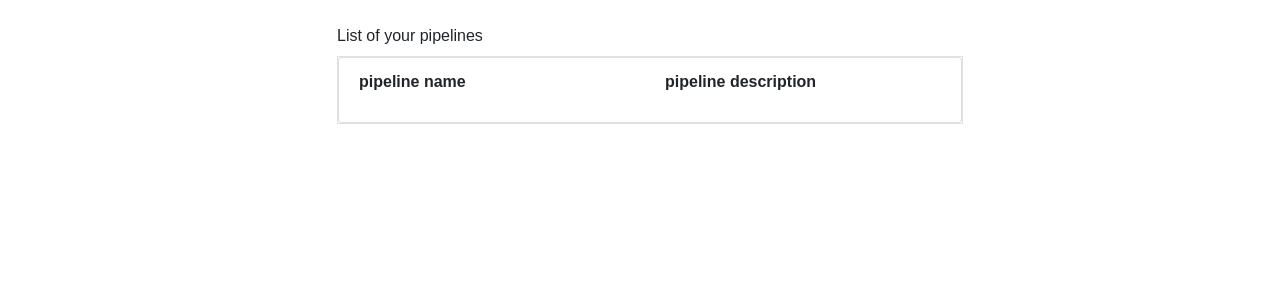
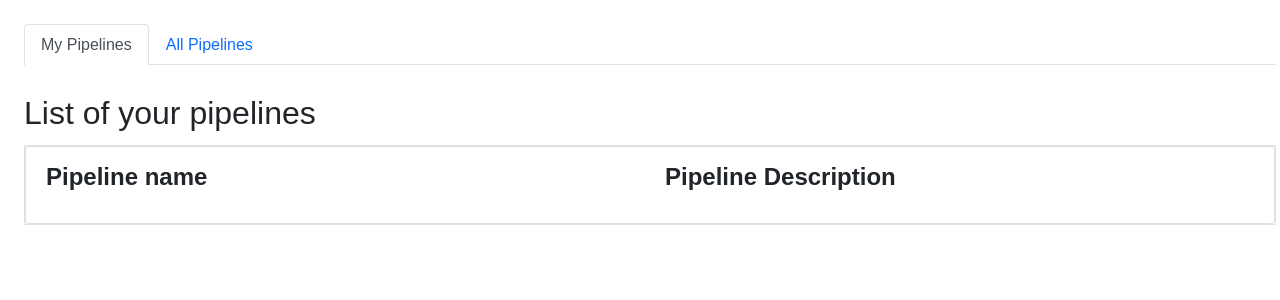
Before and after one commit to rohitkatlaa/dataline, a Django app: page /pipelines/ in a window 1280 px wide. Shown: the part 56-356 px from the top of the page. Run offline with Django 4.2, Linux system fonts and the light colour scheme; the visitor is signed in with stand-in values (Sample User, id 1); data that the repository does not hold is empty; some libraries are stand-ins or nearby versions; some web fonts are replaced.

Commit message:
adding public pipelines

```diff
--- a/pipelines/views.py
+++ b/pipelines/views.py
@@ -21,9 +21,11 @@ def home_view(request):
 
 @login_required
 def pipelines_view(request):
-  pipeline_objs = Pipeline.objects.filter(user__pk=request.user.id)
+  all_pipeline_objs = Pipeline.objects.all()
+  my_pipeline_objs = Pipeline.objects.filter(user__pk=request.user.id)
   context = {
-    "pipeline_objs": pipeline_objs,
+    "all_pipeline_objs": all_pipeline_objs,
+    "my_pipeline_objs": my_pipeline_objs,
     "user": request.user
   }
 
@@ -32,9 +34,10 @@ def pipelines_view(request):
 
 @login_required
 def pipeline_detail_view(request, id=None):
-  pipeline_obj = get_object_or_404(Pipeline, id=id, user=request.user)
+  pipeline_obj = get_object_or_404(Pipeline, id=id)
   context = {
-    "object": pipeline_obj
+    "object": pipeline_obj,
+    "is_owner": pipeline_obj.user == request.user
   }
 
   return render(request, "pipeline/detail.html", context)
@@ -42,7 +45,7 @@ def pipeline_detail_view(request, id=None):
 
 @login_required
 def pipeline_execute_view(request, id=None):
-  pipeline_obj = get_object_or_404(Pipeline, id=id, user=request.user)
+  pipeline_obj = get_object_or_404(Pipeline, id=id)
   context = {
     "object": pipeline_obj
   }
@@ -56,7 +59,7 @@ def pipeline_execute_view(request, id=None):
 
 @login_required
 def pipeline_execution_output_view(request, id=None, filename=None):
-  pipeline_obj = get_object_or_404(Pipeline, id=id, user=request.user)
+  pipeline_obj = get_object_or_404(Pipeline, id=id)
 
   try:
     input_data_dict = pdata.DataReader.generate_csv_data_dict(os.path.join(BASE_DIR, 'media', filename), filename.split(".")[0])
--- a/templates/pipeline/detail.html
+++ b/templates/pipeline/detail.html
@@ -74,6 +74,7 @@
                 </div>
               </div>
             </li>
+            {% if is_owner %}
             <li class="list-group-item">
               <div class="row row-cols-auto">
                 <div class="col">
@@ -81,6 +82,7 @@
                 </div>
               </div>
             </li>
+            {% endif %}
           </ul>
         </div>
       </li>
@@ -88,12 +90,14 @@
   </ul>
 </div>
 <div class="col-xs-12" style="padding-bottom: 20px;">
+  {% if is_owner %}
   <div class="col-xs-3">
     <a class="btn btn-danger mt-2" href="/pipeline/delete/{{object.id}}">Delete pipeline</a>
   </div>
   <div class="col-xs-3">
     <a class="btn btn-primary mt-2" href="/pipeline/update/{{object.id}}">Edit</a></small></h1>
   </div>
+  {% endif %}
   <div class="col-xs-3">
     <a class="btn btn-success mt-2" href="/pipeline/execute/{{object.id}}">Execute</a></small></h1>
   </div>
--- a/templates/pipeline/pipeline_view.html
+++ b/templates/pipeline/pipeline_view.html
@@ -1,22 +1,34 @@
 {% extends 'base.html' %}
 
 {% block content %}
-    <div class="mb-2 form">
-        <a>List of your pipelines</a>
+    <!-- <ul class="nav nav-tabs">
+        <li class="nav-item"></li> -->
+    <ul class="nav nav-tabs" id="myTab" role="tablist">
+        <li class="nav-item" role="presentation">
+          <button class="nav-link active" id="my-tab" data-bs-toggle="tab" data-bs-target="#my" type="button" role="tab" aria-controls="my" aria-selected="true">My Pipelines</button>
+        </li>
+        <li class="nav-item" role="presentation">
+          <button class="nav-link" id="all-tab" data-bs-toggle="tab" data-bs-target="#all" type="button" role="tab" aria-controls="all" aria-selected="false">All Pipelines</button>
+        </li>
+      </ul>
+      <div class="tab-content" id="myTabContent">
+        <div class="tab-pane fade show active" id="my" role="tabpanel" aria-labelledby="my-tab">
+            <div class="mb-2 mt-4 fs-2">
+                List of your pipelines
             </div>
-    <div class="border border-5 form">
+            <div class="border border-5">
                 <ul class="list-group">
                     <li class="list-group-item">
                         <div class="row row-cols-auto">
                             <div class="col">
-                        <p class="font-weight-bold">pipeline name</p>
+                                <p class="font-weight-bold fs-4">Pipeline name</p>
                             </div>
                             <div class="col">
-                        <p class="font-weight-bold">pipeline description</p>
+                                <p class="font-weight-bold fs-4">Pipeline Description</p>
                             </div>
                         </div>
                     </li>
-            {% for pipeline in pipeline_objs %}
+                    {% for pipeline in my_pipeline_objs %}
                         <li class="list-group-item">
                             <div class="row row-cols-auto">
                                 <div class="col">
@@ -30,4 +42,36 @@
                     {% endfor %}
                 </ul>
             </div>
+        </div>
+        <div class="tab-pane fade" id="all" role="tabpanel" aria-labelledby="all-tab">
+            <div class="mb-2 mt-4 fs-2">
+                List of all pipelines
+            </div>
+            <div class="border border-5">
+                <ul class="list-group">
+                    <li class="list-group-item">
+                        <div class="row row-cols-auto">
+                            <div class="col">
+                                <p class="font-weight-bold fs-4">Pipeline name</p>
+                            </div>
+                            <div class="col">
+                                <p class="font-weight-bold fs-4">Pipeline Description</p>
+                            </div>
+                        </div>
+                    </li>
+                    {% for pipeline in all_pipeline_objs %}
+                        <li class="list-group-item">
+                            <div class="row row-cols-auto">
+                                <div class="col">
+                                    <a href="/pipeline/{{pipeline.id}}">{{ pipeline.name }}</a>
+                                </div>
+                                <div class="col">
+                                    {{ pipeline.pipeline_description }}
+                                </div>
+                            </div>
+                        </li>
+                    {% endfor %}
+                </ul>
+            </div>
+      </div>
 {% endblock %}
```
Also changed, not shown: dataline/settings.py (+12 -2 lines), 1 other file. Lines whose indentation alone changed are shown as unchanged.
